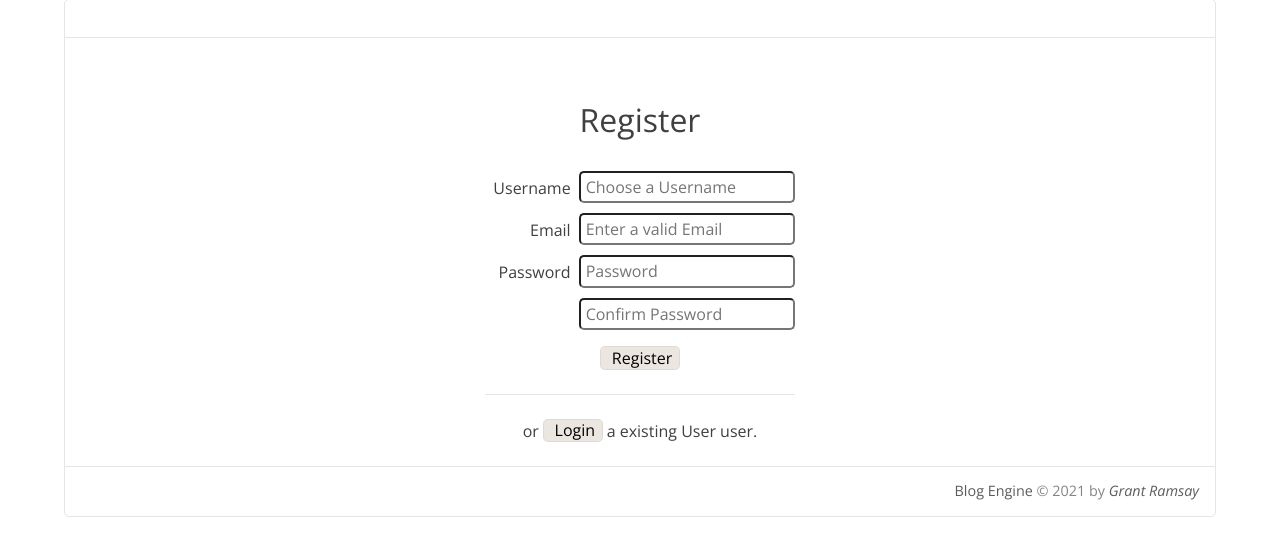
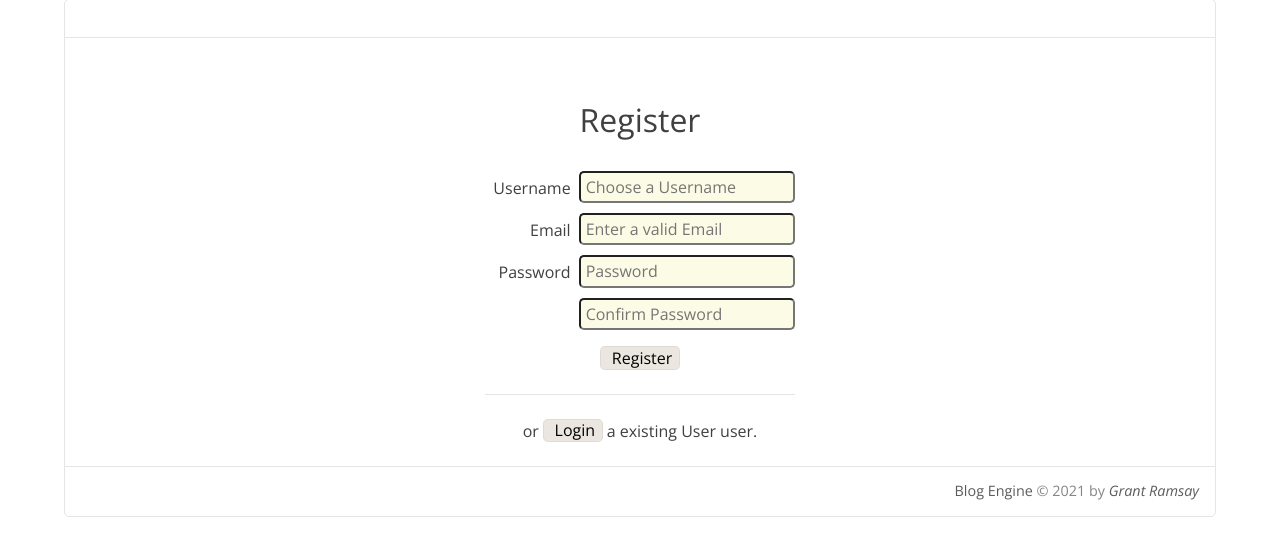
Before and after one commit to seapagan/pyBlog, a Django app: page /register/ in a window 1280 px wide. Shown: the part 17-573 px from the top of the page. Run offline with Django 3.2, Linux system fonts and the light colour scheme; parts of the project's set-up code (start-up, migrations or seed data) failed here and were passed over; some libraries are stand-ins or nearby versions.

Commit message:
add subtle background color to login/register
Signed-off-by: Grant Ramsay <seapagan@gmail.com>

```diff
--- a/blog/static/blog/site.css
+++ b/blog/static/blog/site.css
@@ -820,6 +820,7 @@ input#id_password1,
 input#id_password2 {
   border-radius: 5px;
   padding: 5px;
+  background-color: rgba(250, 250, 210, 0.548);
 }
 
 .profile_page_wrapper {
```
